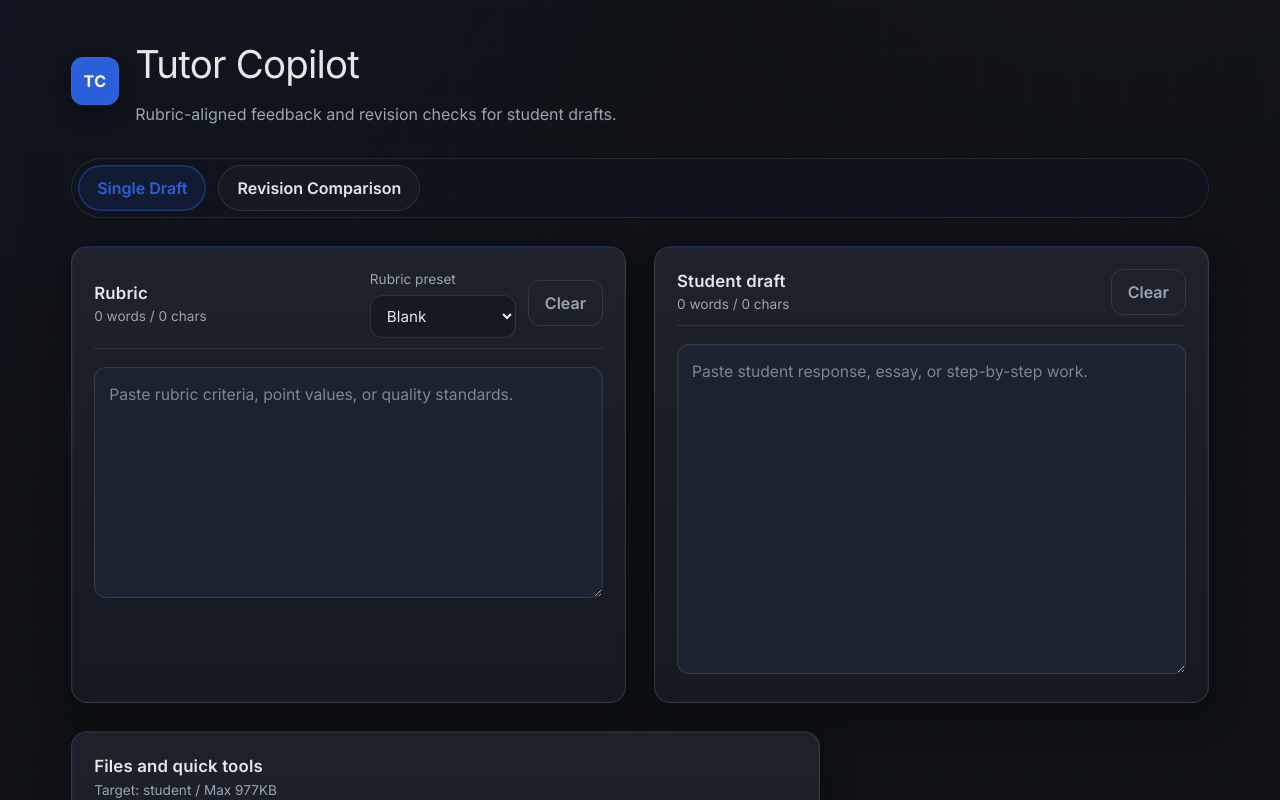
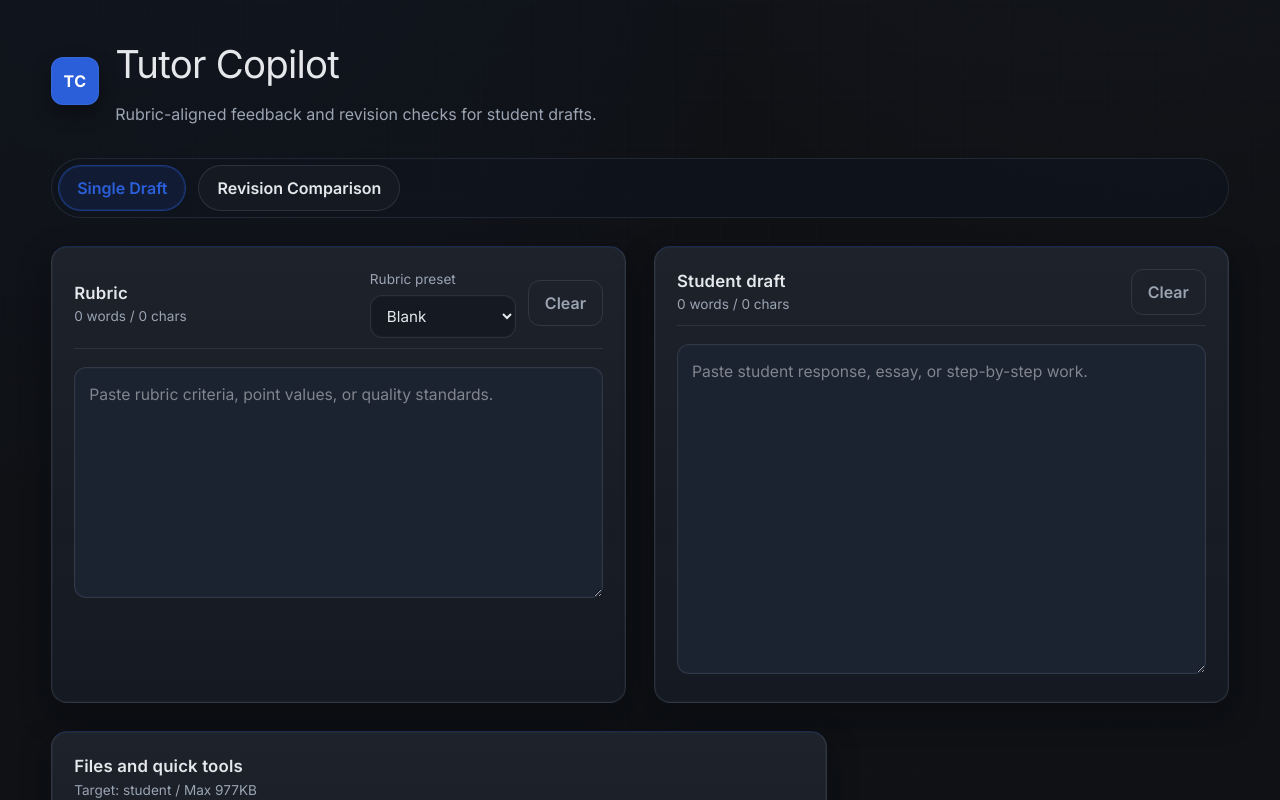
Before and after one commit to enterpenur12/tutor-copilot, a Next.js app in the folder frontend/: page / in a window 1280 px wide. Shown: the top 800 px of the page. Built offline with nearby package versions, Linux system fonts and the light colour scheme.

Commit message:
Refine AI tutor UI and backend

```diff
--- a/frontend/app/globals.css
+++ b/frontend/app/globals.css
@@ -45,8 +45,6 @@ textarea {
 .hud {
   min-height: 100vh;
   padding: 36px clamp(18px, 4vw, 64px) 96px;
-  max-width: 1240px;
-  margin: 0 auto;
   position: relative;
   overflow: hidden;
 }
```
